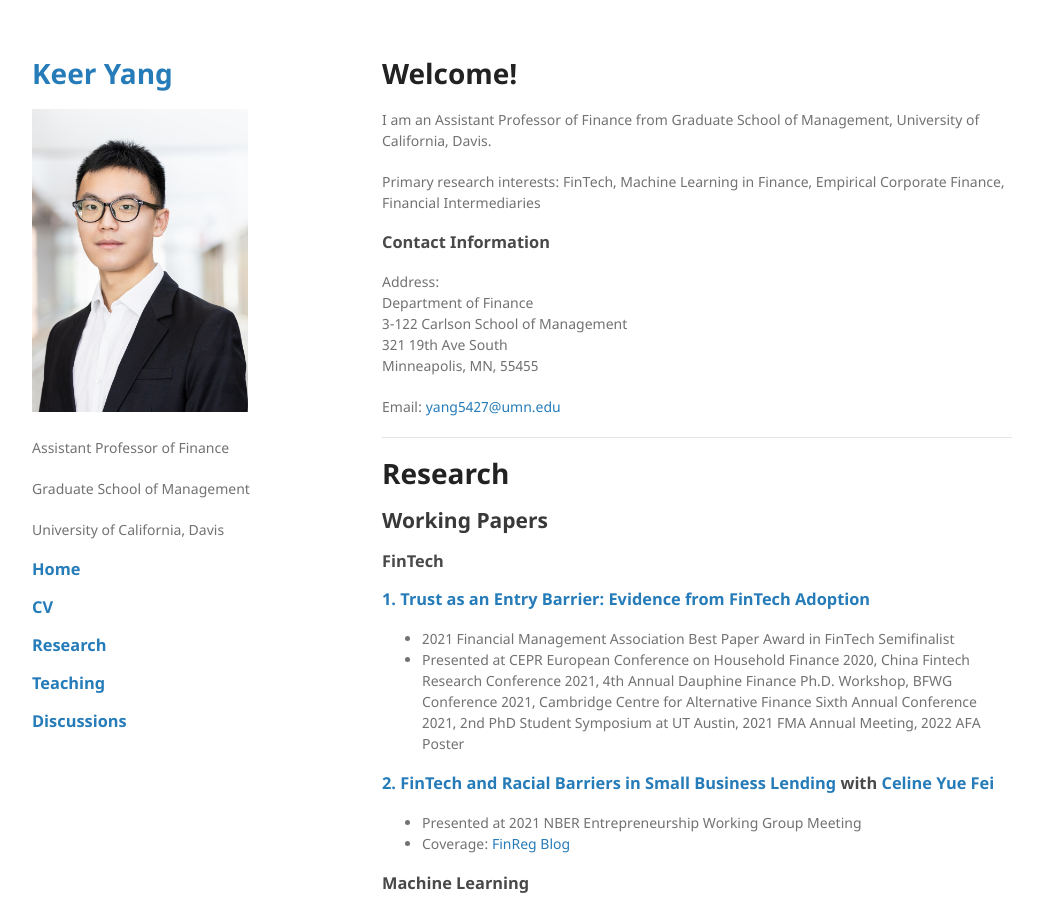
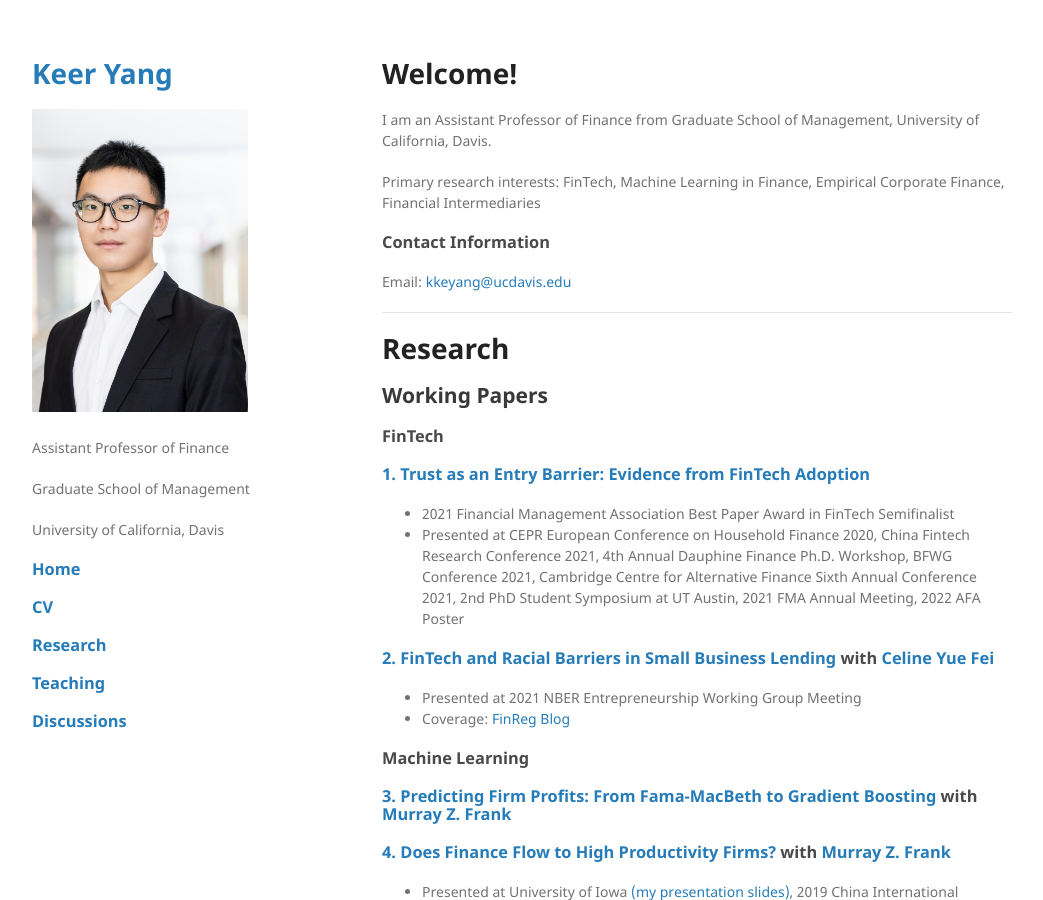
Before and after one commit to keeryang/keeryang.github.io, a Jekyll site: the page built from index.md, in a window 1280 px wide and 900 px high. Shown: the whole window, without its empty margins (118-1161 px from the left). Built offline with Jekyll 4.4.1, drawn with Linux system fonts in a browser that asks for light colours; the repository's description, which GitHub fills in, is left out; our own code applies the rules of GitHub Pages for plain Markdown files.

Commit message:
Update index.md

```diff
--- a/index.md
+++ b/index.md
@@ -12,13 +12,7 @@ Primary research interests: FinTech, Machine Learning in Finance, Empirical Corp
 
 ### Contact Information
 
-Address:<br/>
-Department of Finance<br/>
-3-122  Carlson School of Management<br/>
-321 19th Ave South<br/>
-Minneapolis, MN, 55455
-
-Email: <yang5427@umn.edu>
+Email: <kkeyang@ucdavis.edu>
 
 ---
 
```
